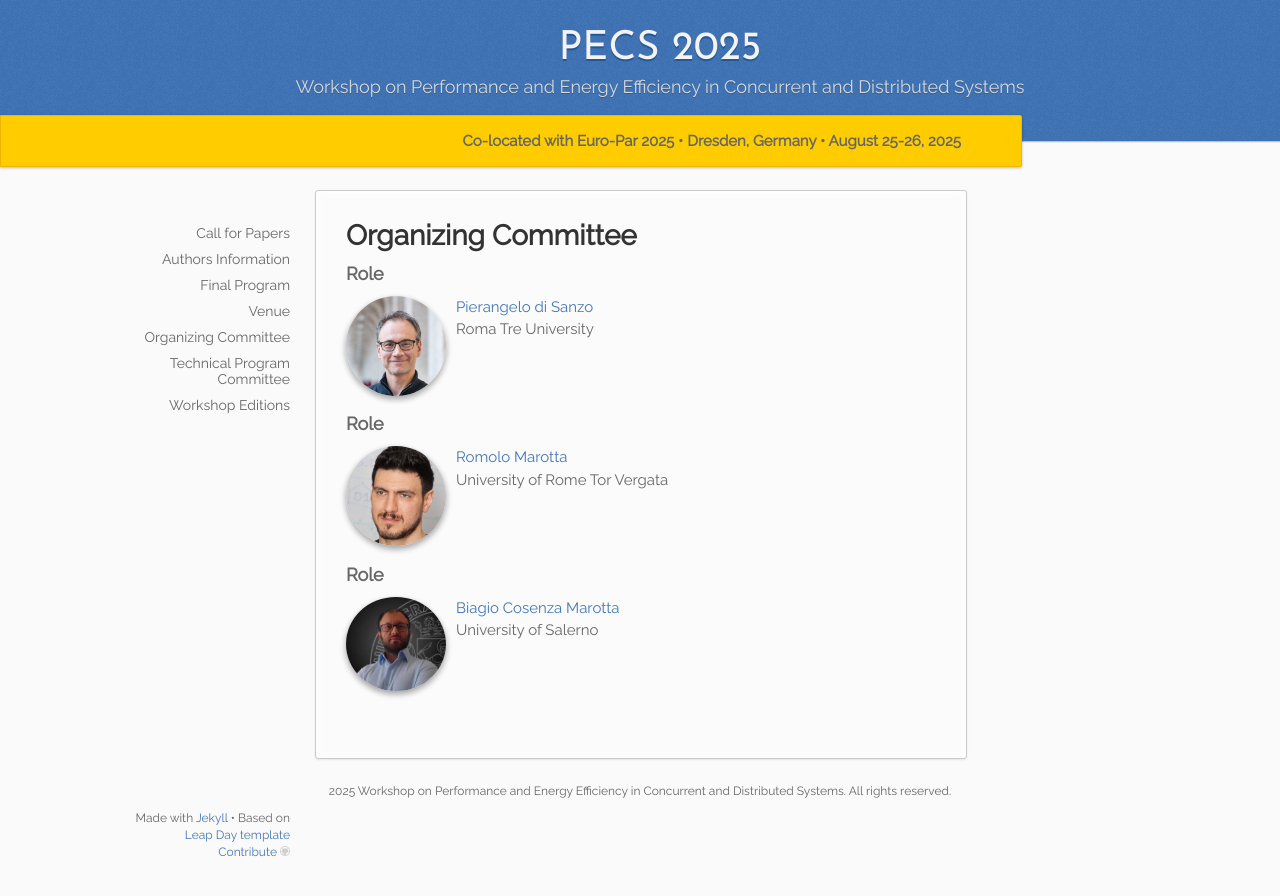
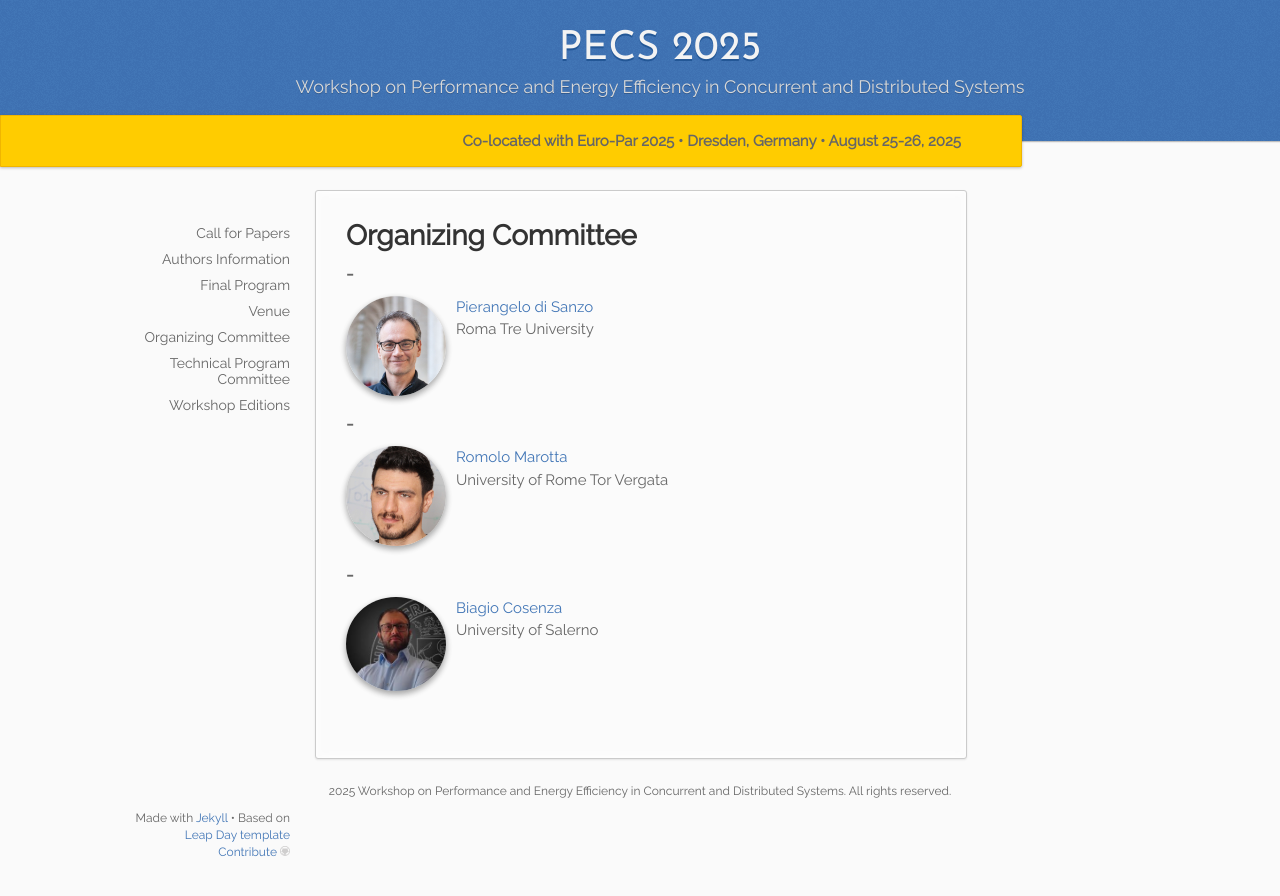
Before and after one commit to pecs-workshop/pecs-workshop.github.io, a Jekyll site: the page built from _2025/09.organizing.md, in a window 1280 px wide. Shown: the top 896 px of the page. Built offline with Jekyll 4.4.1, drawn with Linux system fonts in a browser that asks for light colours.

Commit message:
First commit 2025

```diff
--- a/_2025/09.organizing.md
+++ b/_2025/09.organizing.md
@@ -5,7 +5,7 @@ menu_show: true
 permalink: /:collection/organization
 ---
 
-### Role
+### -
 
 {% assign moreinfo = "Roma Tre University" | split: '|' %}
 {% include guy.html     name="Pierangelo di Sanzo"
@@ -13,7 +13,7 @@ permalink: /:collection/organization
                         url="https://sites.google.com/view/pierangelodisanzo-website/home?pli=1"
                         additional_lines=moreinfo %}
 
-### Role
+### -
 
 {% assign moreinfo = "University of Rome Tor Vergata" | split: '|' %}
 {% include guy.html     name="Romolo Marotta"
@@ -21,10 +21,10 @@ permalink: /:collection/organization
                         url="https://romolomarotta.github.io"
                         additional_lines=moreinfo %}
 
-### Role
+### -
 
 {% assign moreinfo = "University of Salerno" | split: '|' %}
-{% include guy.html     name="Biagio Cosenza Marotta"
+{% include guy.html     name="Biagio Cosenza"
                         picture="BiagioCosenza.png"
                         url="https://docenti.unisa.it/022879/home"
                         additional_lines=moreinfo %}
```
Also changed, not shown: _2025/10.tpc.md (+3 -0 lines), _2025/_important_dates.md (+1 -1 lines), _2025/index.md (+1 -1 lines).
